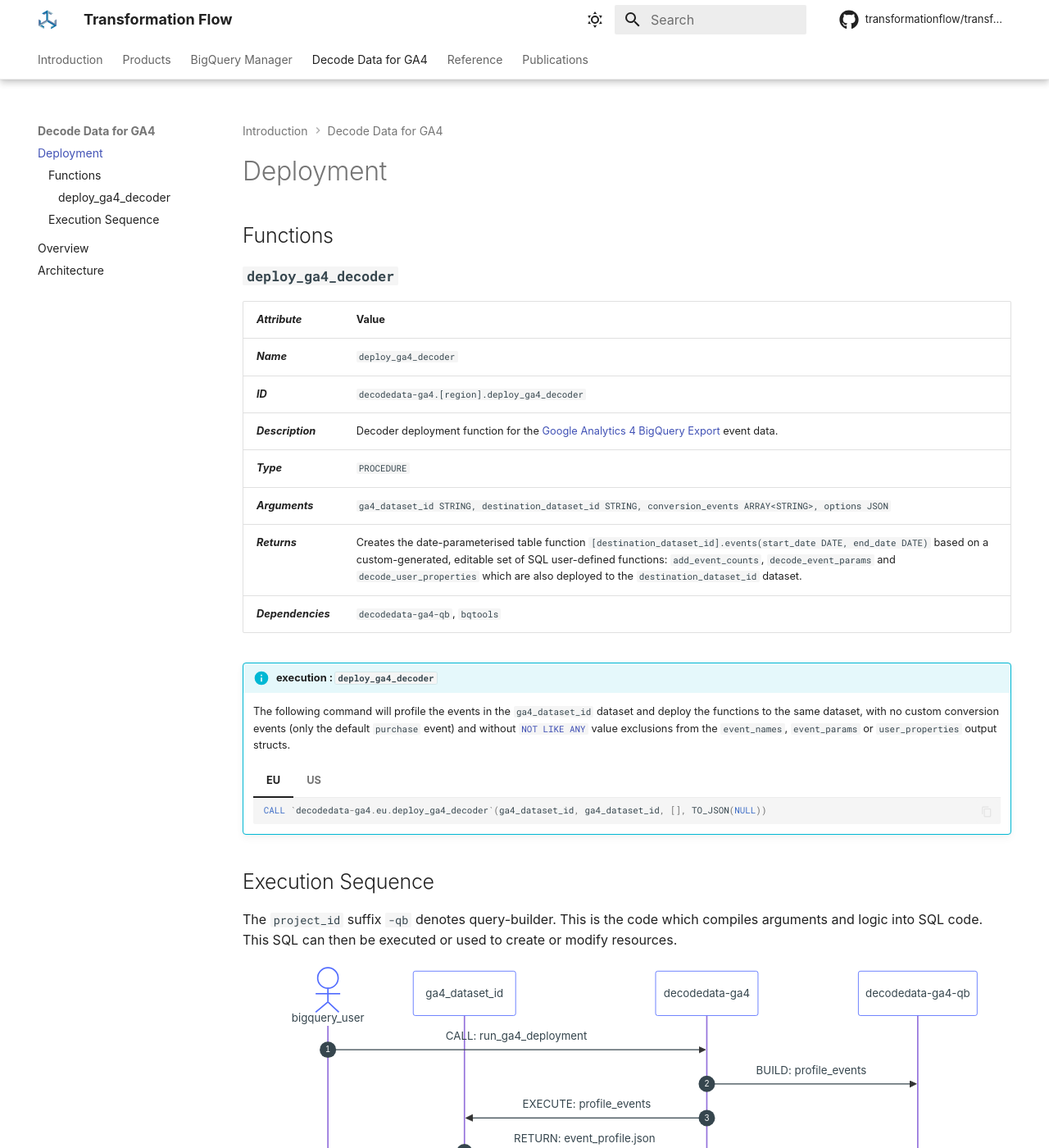
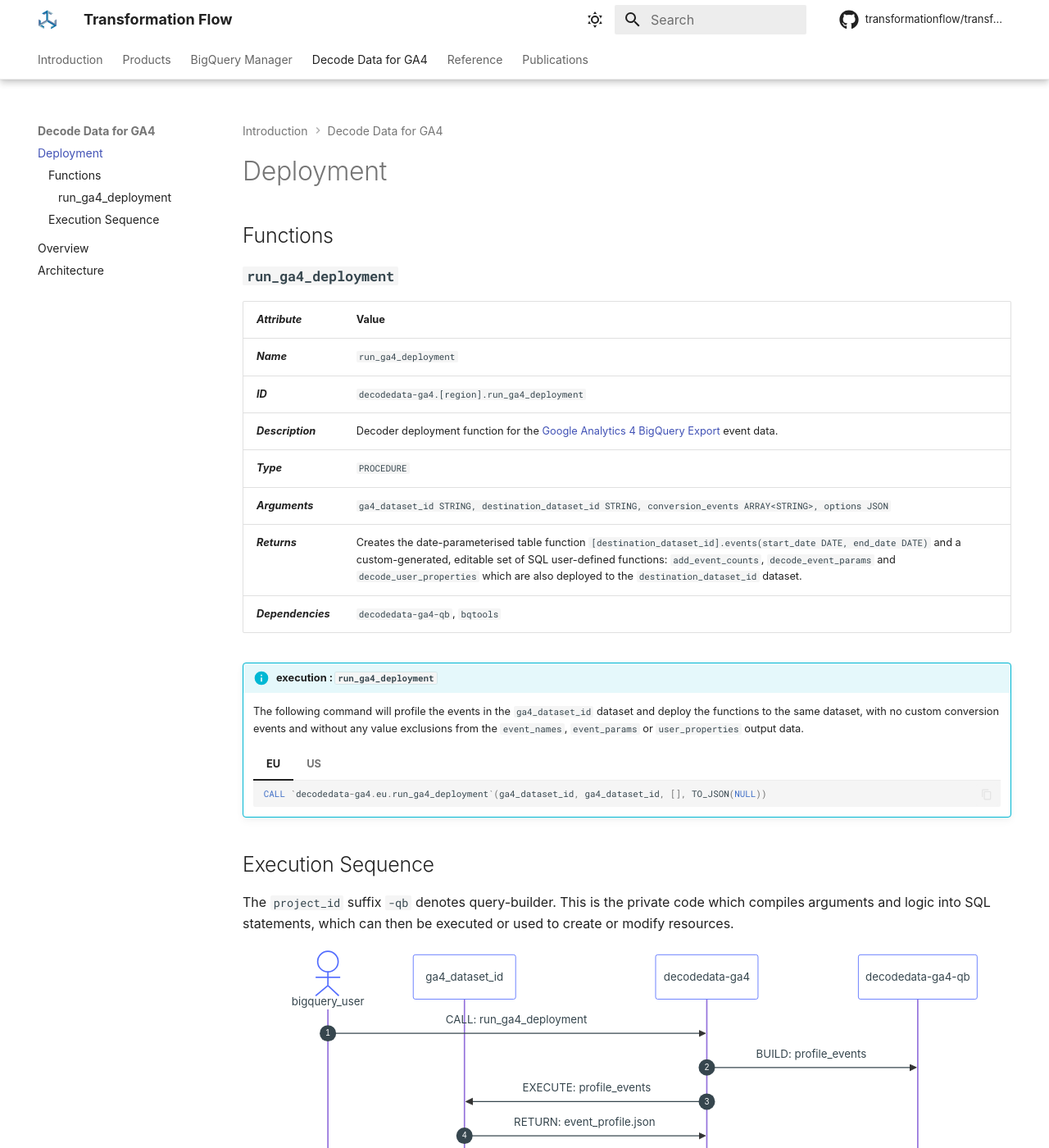
Before and after one commit to transformationflow/transformationflow.github.io, an MkDocs documentation site: the page built from docs/ga4/deployment.md, in a window 1280 px wide and 1400 px high. Shown: the whole window at 82% size. Built offline with MkDocs 1.6.1 and Material for MkDocs 9.7.7, drawn with Linux system fonts in a browser that asks for light colours; some web fonts are replaced; comment, search, counter and statistics services are not loaded.

Commit message:
updated deployment docs

````diff
--- a/docs/ga4/deployment.md
+++ b/docs/ga4/deployment.md
@@ -1,31 +1,31 @@
 # Functions
 
-## **`deploy_ga4_decoder`**
+## **`run_ga4_deployment`**
 _**Attribute**_ | Value
 --- | ---
-_**Name**_ | `deploy_ga4_decoder`
-_**ID**_ | `decodedata-ga4.[region].deploy_ga4_decoder`
+_**Name**_ | `run_ga4_deployment`
+_**ID**_ | `decodedata-ga4.[region].run_ga4_deployment`
 _**Description**_ | Decoder deployment function for the [Google Analytics 4 BigQuery Export](https://support.google.com/analytics/answer/9358801?hl=en) event data.
 _**Type**_ | `PROCEDURE`
 _**Arguments**_ | `ga4_dataset_id STRING, destination_dataset_id STRING, conversion_events ARRAY<STRING>, options JSON`
-_**Returns**_ | Creates the date-parameterised table function `[destination_dataset_id].events(start_date DATE, end_date DATE)` based on a custom-generated, editable set of SQL user-defined functions: `add_event_counts`, `decode_event_params` and `decode_user_properties` which are also deployed to the `destination_dataset_id` dataset.
+_**Returns**_ | Creates the date-parameterised table function `[destination_dataset_id].events(start_date DATE, end_date DATE)` and  a custom-generated, editable set of SQL user-defined functions: `add_event_counts`, `decode_event_params` and `decode_user_properties` which are also deployed to the `destination_dataset_id` dataset.
 _**Dependencies**_ | `decodedata-ga4-qb`, `bqtools`
 
-!!! info "execution : `deploy_ga4_decoder`"
-    The following command will profile the events in the `ga4_dataset_id` dataset and deploy the functions to the same dataset, with no custom conversion events (only the default `purchase` event) and without [`NOT LIKE ANY`](https://cloud.google.com/bigquery/docs/reference/standard-sql/operators#like_operator_quantified) value exclusions from the `event_names`, `event_params` or `user_properties` output structs.
+!!! info "execution : `run_ga4_deployment`"
+    The following command will profile the events in the `ga4_dataset_id` dataset and deploy the functions to the same dataset, with no custom conversion events and without any value exclusions from the `event_names`, `event_params` or `user_properties` output data.
 
     === "EU"
         ```sql
-        CALL `decodedata-ga4.eu.deploy_ga4_decoder`(ga4_dataset_id, ga4_dataset_id, [], TO_JSON(NULL))
+        CALL `decodedata-ga4.eu.run_ga4_deployment`(ga4_dataset_id, ga4_dataset_id, [], TO_JSON(NULL))
         ```
 
     === "US"
         ```sql
-        CALL `decodedata-ga4.us.deploy_ga4_decoder`(ga4_dataset_id, ga4_dataset_id, [], TO_JSON(NULL))
+        CALL `decodedata-ga4.us.run_ga4_deployment`(ga4_dataset_id, ga4_dataset_id, [], TO_JSON(NULL))
         ```
 
 # Execution Sequence
-The `project_id` suffix `-qb` denotes query-builder. This is the code which compiles arguments and logic into SQL code.  This SQL can then be executed or used to create or modify resources.
+The `project_id` suffix `-qb` denotes query-builder. This is the private code which compiles arguments and logic into SQL statements, which can then be executed or used to create or modify resources.
 
 ```mermaid
 sequenceDiagram
````
